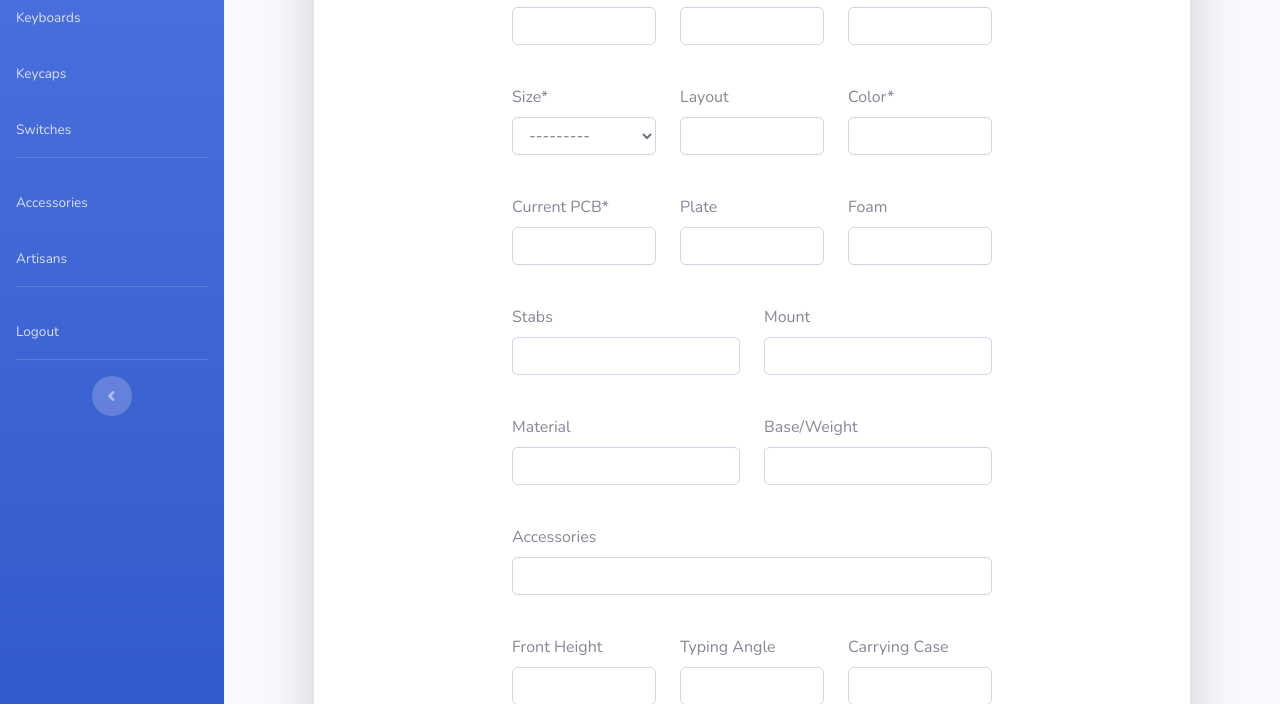
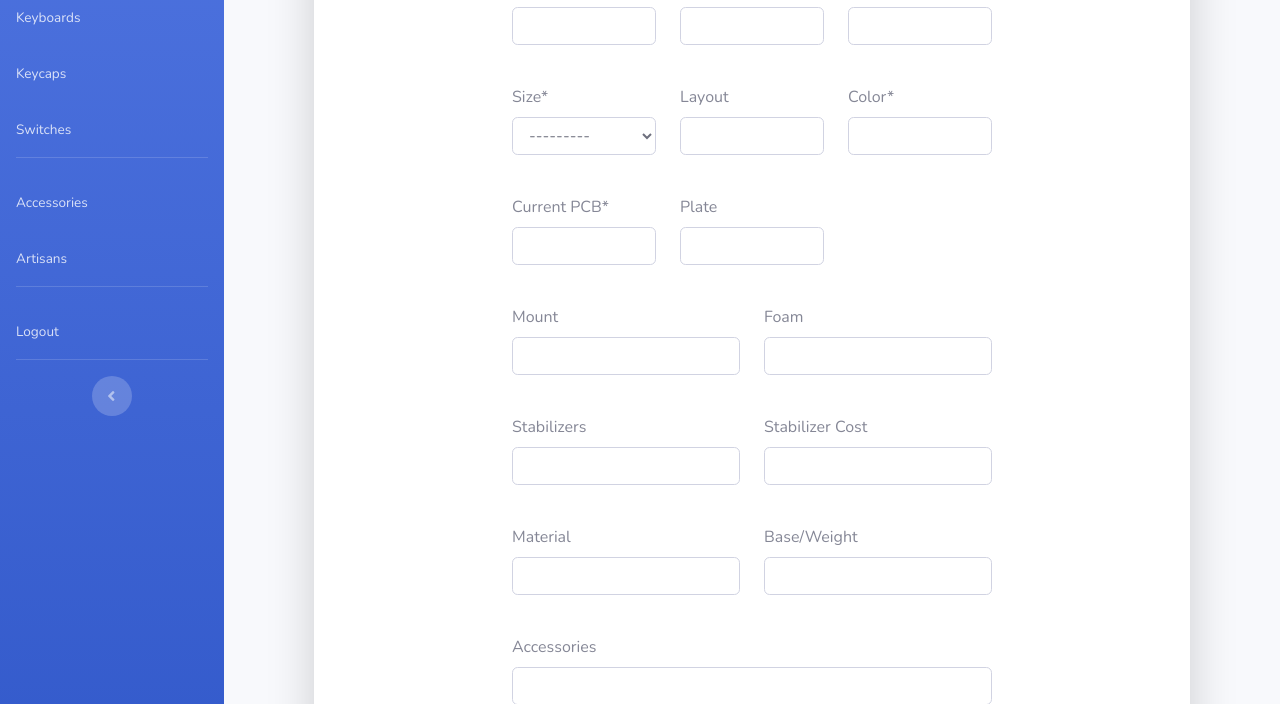
Before and after one commit to kindalime/KeebList, a Django app: page /app/keyboard/create/ in a window 1280 px wide. Shown: the part 300-1004 px from the top of the page. Run offline with Django 3.2, Linux system fonts and the light colour scheme; a user stored in the database is signed in; some libraries are stand-ins or nearby versions.

Commit message:
Add stabilizer cost to keybord and change all cost functions to match

```diff
--- a/app/forms.py
+++ b/app/forms.py
@@ -72,8 +72,9 @@ class KeyboardForm(CommonForm):
             [["name", 4, "text"], ["status", 4, "select"], ["cost", 4, "number"]],
             [["sell_price", 4, "number"], ["aftermarket_seller", 4, "text"], ["manufacturer", 4, "text"]],
             [["size", 4, "select"], ["layout", 4, "text"], ["color", 4, "text"]],
-            [["pcb", 4, "text", "Current PCB"], ["plate", 4, "text"], ["foam", 4, "text"]],
-            [["stabs", 6, "text"], ["mount", 6, "text"]],
+            [["pcb", 4, "text", "Current PCB"], ["plate", 4, "text"]],
+            [["mount", 6, "text"], ["foam", 6, "text"]],
+            [["stabilizers", 6, "text"], ["stabilizer_cost", 6, "number"]],
             [["material", 6, "text"], ["weight", 6, "text", "Base/Weight"]],
             [["accessories", 12, "text"]],
             [["front_height", 4, "number"], ["typing_angle", 4, "number"], ["carrying_case", 4, "text"]],
--- a/app/models.py
+++ b/app/models.py
@@ -69,7 +69,8 @@ class Keyboard(CommonModel):
     pcb=models.CharField(max_length=255)
     plate=models.CharField(max_length=255, blank=True)
     layout=models.CharField(max_length=255, blank=True)
-    stabs=models.CharField(max_length=255, blank=True)
+    stabilizers=models.CharField(max_length=255, blank=True)
+    stabilizer_cost=models.FloatField(null=True, blank=True)
     foam=models.CharField(max_length=255, blank=True)
     accessories=models.CharField(max_length=255, blank=True)
     material=models.CharField(max_length=255, blank=True)
--- a/app/views.py
+++ b/app/views.py
@@ -29,6 +29,17 @@ def get_costs(user=None):
             cost += cost_model
         if gain_model:
             gain += gain_model
+
+    if user:
+        cost_model = model.objects.filter(user=user).aggregate(Sum('stabilizer_cost'))['stabilizer_cost__sum']
+    else:
+        cost_model = model.objects.aggregate(Sum('stabilizer_cost'))['stabilizer_cost__sum']
+
+    if cost_model:
+        cost += cost_model
+    if gain_model:
+        gain += gain_model
+
     return cost, cost - gain
 
 def index(request):
--- a/templates/app/keyboard_detail.html
+++ b/templates/app/keyboard_detail.html
@@ -19,7 +19,7 @@
                                 <th>{{ item.0 }}</th>
                                 <td><a href="{{ item.1.get_absolute_url }}">{{ item.1.name }}</a></td>
                             </tr>
-                            {% elif item.0 == "Cost" or item.0 in "Sell Price" %}
+                            {% elif item.0 == "Cost" or item.0 in "Sell Price" or item.0 == "Stabilizer Cost"%}
                             <tr>
                                 <th>{{ item.0 }}</th>
                                 <td>{{ item.1|floatformat:2 }}</td>
--- a/templates/app/keyboard_list.html
+++ b/templates/app/keyboard_list.html
@@ -43,7 +43,7 @@
                             <td>{{ keyboard.color }}</td>
                             <td>{{ keyboard.pcb }}</td>
                             <td>{{ keyboard.plate }}</td>
-                            <td>{{ keyboard.cost|floatformat:2 }}</td>
+                            <td>{{ keyboard.cost + keyboard.stabilizer_cost|floatformat:2 }}</td>
                         </tr>
                         {% empty %}
                         <tr>
```
